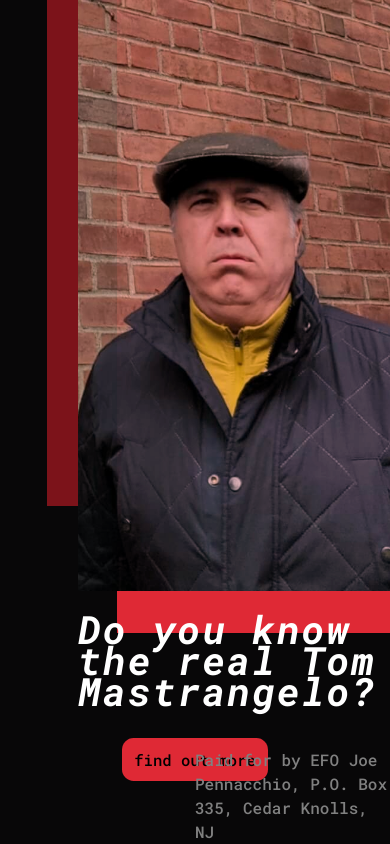
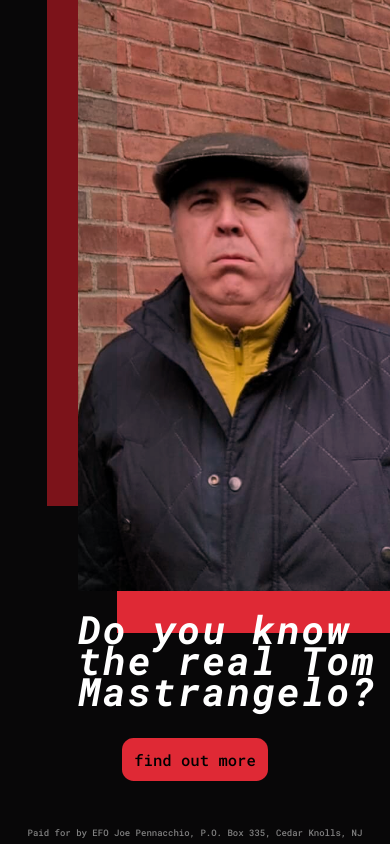
Before and after one commit to National-Public-Affairs/pennacchio-microsite_vite-react, a React (Vite) app: page / in a window 390 px wide. Built offline with nearby package versions, Linux system fonts and the light colour scheme.

Commit message:
responsive styling

```diff
--- a/src/components/Footer/styles.ts
+++ b/src/components/Footer/styles.ts
@@ -3,8 +3,12 @@ import { createUseStyles } from 'react-jss';
 export const useStyles = createUseStyles({
   wrapper: {
     position: 'absolute',
-    bottom: 0,
+    bottom: 5,
+    left: 0,
+    right: 0,
     zIndex: 10,
+    textAlign: 'center',
+    fontSize: '9px',
     color: 'gray',
   },
 });
--- a/src/components/SlideOne/styles.ts
+++ b/src/components/SlideOne/styles.ts
@@ -23,8 +23,9 @@ const useStyles = createUseStyles({
   heroButton: {
     justifySelf: 'center',
     alignSelf: 'center',
+    maxWidth: 500,
     padding: '1rem 5vw',
-    fontSize: '1.8vw',
+    fontSize: 'clamp(18px, 1.8vw, 32px)',
   },
   heroButtonWrapper: {
     position: 'absolute',
@@ -51,13 +52,13 @@ const useStyles = createUseStyles({
     justifySelf: 'right',
     alignSelf: 'end',
     width: '80%',
-    marginBottom: '12%',
+    marginBottom: 'clamp(10px, 12%, 200px)',
     color: 'white',
     fontFamily: 'Roboto Mono',
-    fontSize: 'clamp(38px, 10vw, 150px)',
+    fontSize: 'clamp(38px, 10vw, 125px)',
     fontWeight: 700,
     fontStyle: 'italic',
-    lineHeight: '8vw',
+    lineHeight: 'clamp(28px, 8vw, 125px)',
     cursor: 'default',
   },
   heroImage: {
--- a/src/generalStyles.ts
+++ b/src/generalStyles.ts
@@ -18,7 +18,7 @@ const useGeneralStyles = createUseStyles({
     width: '80%',
   },
   case: {
-    fontSize: '1vmax',
+    fontSize: '(8px, 1vmax, 22px)',
   },
   button: {
     padding: '1rem',
--- a/src/index.css
+++ b/src/index.css
@@ -38,11 +38,11 @@ body {
 }
 
 h1 {
-  font-size: 3vmax;
+  font-size: clamp(24px, 3vmax, 50px);
 }
 
 h2 {
-  font-size: 2vmax;
+  font-size: clamp(18px, 2vmax, 36px);
 }
 
 audio {
@@ -56,8 +56,7 @@ audio {
   }
 
   h2 {
-    font-size: 32;
-    /* clamp(3vmin) */
+    font-size: clamp(10px, 3vmin, 18px);
   }
 
   h3 {
```
